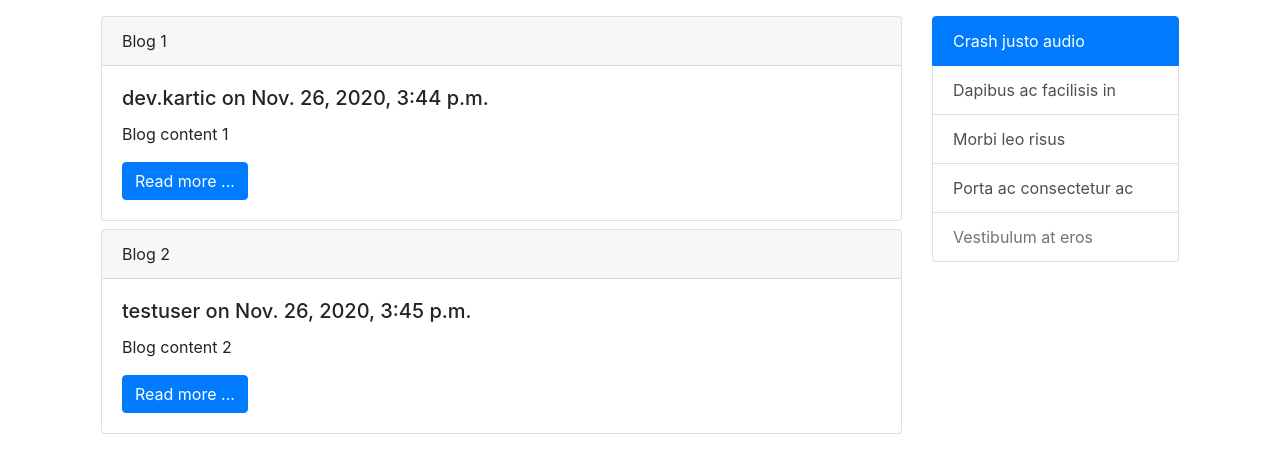
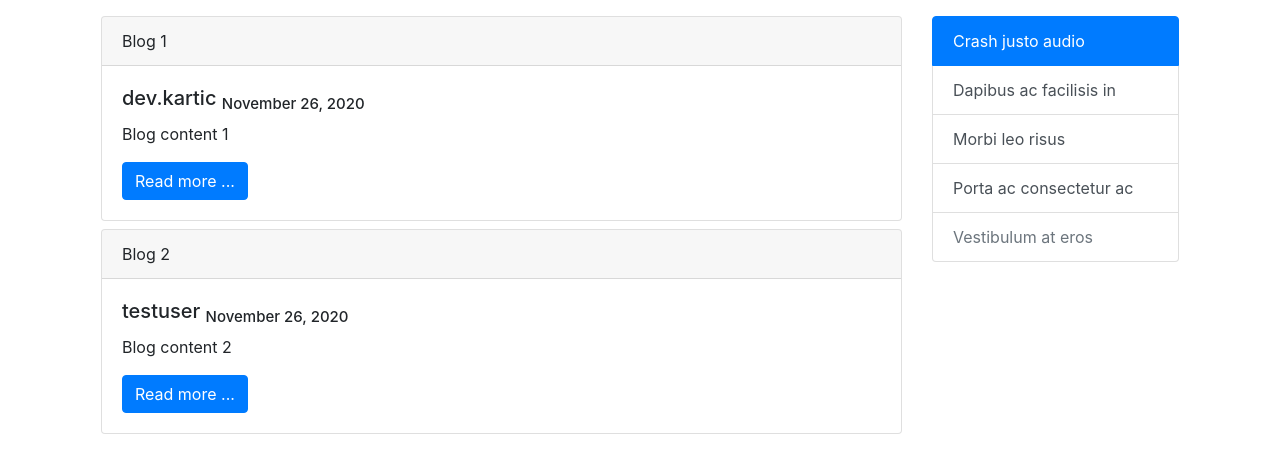
Before and after one commit to devkartic/myblog, a Django app: page / in a window 1280 px wide. Shown: the part 56-529 px from the top of the page. Run offline with Django 3.2, Linux system fonts and the light colour scheme; data comes from the database, SQL or seed files in the repository; some libraries are stand-ins or nearby versions.

Commit message:
date formate

```diff
--- a/blog/templates/blog/home.html
+++ b/blog/templates/blog/home.html
@@ -6,7 +6,7 @@
                 {{ post.title }}
             </div>
             <div class="card-body">
-                <h5 class="card-title">{{ post.author }} on {{ post.date_posted }}</h5>
+                <h5 class="card-title">{{ post.author }} <sub>{{ post.date_posted | date:"F d, Y" }}</sub></h5>
                 <p class="card-text">{{ post.content }}</p>
                 <a href="#" class="btn btn-primary">Read more ...</a>
             </div>
--- a/blog/views.py
+++ b/blog/views.py
@@ -1,6 +1,6 @@
 from django.shortcuts import render
 from django.http import HttpResponse
-from blog.models import Post;
+from .models import Post
 
 # Create your views here.
 posts = [
```
